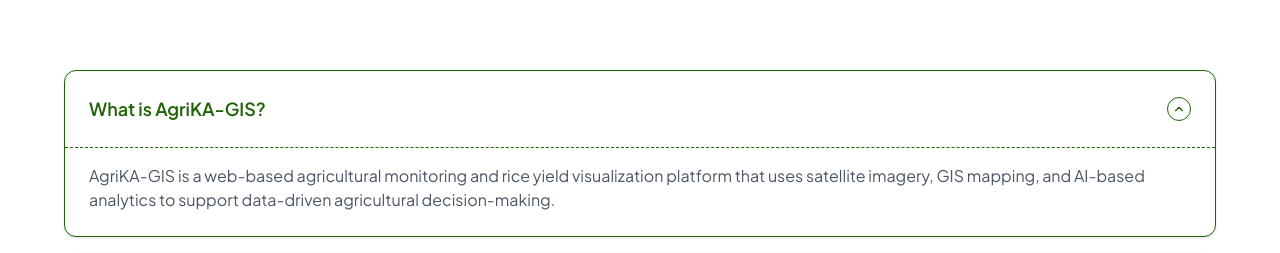
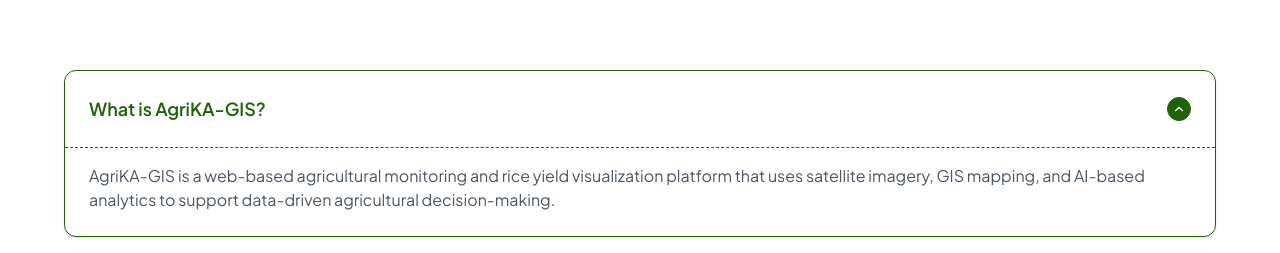
Before and after one commit to kpraf/agrika-gis, a React (Vite) app: page /faq in a window 1280 px wide. Shown: the part 510-763 px from the top of the page. Built offline with nearby package versions, Linux system fonts and the light colour scheme; no server answers.

Commit message:
feat: animated FAQ accordion; correct FAQ content (three account roles, data/model details)

```diff
--- a/src/components/FAQ.jsx
+++ b/src/components/FAQ.jsx
@@ -1,4 +1,4 @@
-import React, { useCallback } from "react";
+import React, { useState } from "react";
 import Navbar from "./layout/Navbar";
 import Footer from "./layout/Footer";
 import ContactCTA from "./layout/ContactCTA";
@@ -10,23 +10,23 @@
   },
   {
     q: "How does the system predict rice yield?",
-    a: "The platform uses an optimized CNN-LSTM deep learning model trained on Sentinel satellite imagery and historical weather data to forecast rice yields at the barangay and municipality level, without requiring manual field surveys.",
+    a: "The platform uses a CNN-LSTM deep learning model trained on Sentinel satellite imagery, historical weather data, and PSA/Ricelytics yield records to forecast municipal rice yields per season. The forecasts reduce reliance on manual field surveys, and recorded barangay-level yields are also shown for selected cities.",
   },
   {
     q: "Who can use AgriKA-GIS?",
-    a: "AgriKA-GIS supports four user types: administrators with province-wide access, agriculturists and rice technicians with municipality-scoped access to monitoring, analytics, and reporting tools, and guests who can view the public yield map.",
+    a: "AgriKA-GIS has three account roles: administrators, who have province-wide access and manage user accounts; agriculturists, who can use monitoring, analytics and comparison, and reporting for their assigned municipality; and rice technicians, who can use monitoring, the yield map, and reports for their assigned municipality. Accounts are created by an administrator. The public can view the Laguna yield map without logging in.",
   },
   {
     q: "What kind of data does the system display?",
-    a: "The platform displays real-time and historical yield estimates, land use and boundary layers, weather and vegetation indicators, municipality comparisons, and downloadable reports, all mapped spatially across Laguna's municipalities.",
+    a: "The platform displays observed yields from 2018 onward, predicted yields, boundary layers, weather and vegetation indicators, municipality comparisons, and downloadable reports, all mapped across Laguna's municipalities.",
   },
   {
-    q: "Does the system use real-time satellite imagery?",
-    a: "Yes. AgriKA-GIS pulls Sentinel-1 and Sentinel-2 imagery to monitor vegetation health and crop growth stages throughout the season, combined with publicly available weather data.",
+    q: "Does the system use satellite imagery?",
+    a: "Yes. AgriKA-GIS uses monthly Sentinel-1 and Sentinel-2 composites from the Copernicus Data Space Ecosystem to track vegetation health through the season, together with publicly available weather data from Open-Meteo.",
   },
   {
     q: "Can users compare rice productivity between cities or municipalities?",
-    a: "Yes, the Rice Yield Analytics & Comparison module lets agriculturists and administrators compare yield trends across multiple municipalities side by side, filtered by season and growth stage.",
+    a: "Yes. The Rice Yield Analytics & Comparison module lets agriculturists and administrators compare yield trends across municipalities side by side, filtered by year and season.",
   },
   {
     q: "How accurate are the predictions?",
@@ -46,31 +46,43 @@
   },
 ];
 
-function FAQItem({ q, a, defaultOpen = false }) {
-  const detailsRef = useCallback(
-    (node) => {
-      if (node) node.open = defaultOpen;
-    },
-    [defaultOpen]
-  );
-
+function FAQItem({ q, a, open, onToggle, index }) {
+  const id = `faq-${index}`;
   return (
-    <details
-      ref={detailsRef}
-      className="group bg-white border border-[#E5E7EB] open:border-[#1F6306] rounded-xl shadow-sm transition-colors"
+    <div
+      className={`anim-fade-up bg-white border rounded-xl shadow-sm transition-[border-color,box-shadow] duration-300 motion-safe-transition ${
+        open ? "border-[#1F6306] shadow-md" : "border-[#E5E7EB] hover:border-[#1F6306]/40"
+      }`}
+      style={{ animationDelay: `${index * 60}ms` }}
     >
-      <summary className="flex items-center justify-between gap-6 p-6 cursor-pointer list-none [&::-webkit-details-marker]:hidden">
-        <span className="text-lg font-medium text-[#111827] group-open:text-[#1F6306] group-open:font-semibold">
+      <h3>
+        <button
+          type="button"
+          id={`${id}-q`}
+          aria-expanded={open}
+          aria-controls={`${id}-a`}
+          onClick={onToggle}
+          className="w-full flex items-center justify-between gap-6 p-6 text-left cursor-pointer"
+        >
+          <span
+            className={`text-lg transition-colors duration-300 motion-safe-transition ${
+              open ? "text-[#1F6306] font-semibold" : "text-[#111827] font-medium"
+            }`}
+          >
             {q}
           </span>
-        <span className="flex items-center justify-center w-6 h-6 rounded-full border border-[#D1D5DB] group-open:border-[#1F6306] shrink-0">
+          <span
+            className={`flex items-center justify-center w-6 h-6 rounded-full border shrink-0 transition-colors duration-300 motion-safe-transition ${
+              open ? "border-[#1F6306] bg-[#1F6306]" : "border-[#D1D5DB]"
+            }`}
+          >
             <svg
               width="14"
               height="14"
               viewBox="0 0 24 24"
               fill="none"
-            stroke="#9CA3AF"
-            className="group-open:stroke-[#1F6306] group-open:rotate-180 transition-transform"
+              stroke={open ? "#FFFFFF" : "#9CA3AF"}
+              className={`transition-transform duration-300 motion-safe-transition ${open ? "rotate-180" : ""}`}
               strokeWidth="2"
               strokeLinecap="round"
               strokeLinejoin="round"
@@ -78,15 +90,31 @@
               <path d="M6 9l6 6 6-6" />
             </svg>
           </span>
-      </summary>
+        </button>
+      </h3>
+      {/* grid-rows 0fr -> 1fr animates to the content's natural height */}
+      <div
+        id={`${id}-a`}
+        role="region"
+        aria-labelledby={`${id}-q`}
+        className={`grid transition-[grid-template-rows,opacity] duration-300 ease-out motion-safe-transition ${
+          open ? "grid-rows-[1fr] opacity-100" : "grid-rows-[0fr] opacity-0"
+        }`}
+      >
+        <div className="overflow-hidden" inert={!open}>
           <div className="px-6 pb-6 pt-4 border-t border-dashed border-[#1F6306]">
             <p className="text-base leading-6 text-[#4B5563]">{a}</p>
           </div>
-    </details>
+        </div>
+      </div>
+    </div>
   );
 }
 
 export default function FAQ() {
+  // One open at a time; the first answer starts expanded.
+  const [openIndex, setOpenIndex] = useState(0);
+
   return (
     <div className="w-full bg-white font-sans" style={{ fontFamily: "'Plus Jakarta Sans', sans-serif" }}>
       {/* Hero + Nav */}
@@ -111,7 +139,14 @@
       <section className="bg-white py-20 px-6 md:px-16 flex justify-center">
         <div className="max-w-[1280px] w-full flex flex-col gap-4">
           {FAQS.map((item, i) => (
-            <FAQItem key={item.q} q={item.q} a={item.a} defaultOpen={i === 0} />
+            <FAQItem
+              key={item.q}
+              q={item.q}
+              a={item.a}
+              index={i}
+              open={openIndex === i}
+              onToggle={() => setOpenIndex(openIndex === i ? null : i)}
+            />
           ))}
         </div>
       </section>
--- a/src/index.css
+++ b/src/index.css
@@ -17,6 +17,10 @@
   from { opacity: 0; transform: translateX(-24px); }
   to { opacity: 1; transform: translateX(0); }
 }
+@keyframes agrika-fade-up {
+  from { opacity: 0; transform: translateY(16px); }
+  to { opacity: 1; transform: translateY(0); }
+}
 
 /* Backdrop fade (e.g. the logout dialog) */
 .anim-fade-in { animation: agrika-fade-in 160ms ease-out both; }
@@ -26,9 +30,12 @@
 .anim-page-in { animation: agrika-slide-in 320ms cubic-bezier(0.16, 1, 0.3, 1) both; }
 /* Page entrance slide — back (from left) e.g. Home */
 .anim-page-in-left { animation: agrika-slide-in-left 320ms cubic-bezier(0.16, 1, 0.3, 1) both; }
+/* Staggered list entrance (set animation-delay inline), e.g. FAQ items */
+.anim-fade-up { animation: agrika-fade-up 480ms cubic-bezier(0.16, 1, 0.3, 1) both; }
 
 @media (prefers-reduced-motion: reduce) {
-  .anim-fade-in, .anim-scale-in, .anim-page-in, .anim-page-in-left { animation: none; }
+  .anim-fade-in, .anim-scale-in, .anim-page-in, .anim-page-in-left, .anim-fade-up { animation: none; }
+  .motion-safe-transition { transition: none !important; }
 }
 
 /* ---- Slim, on-brand scrollbars ---- */
```
Lines whose indentation alone changed are shown as unchanged.
